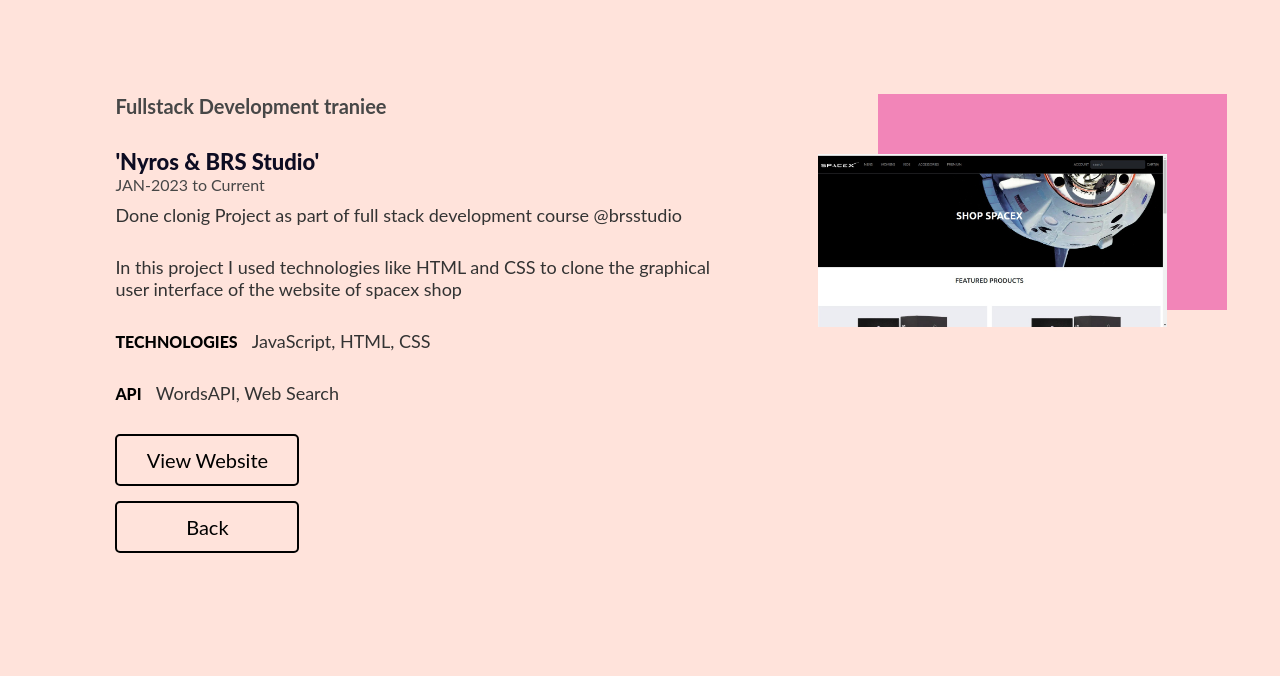
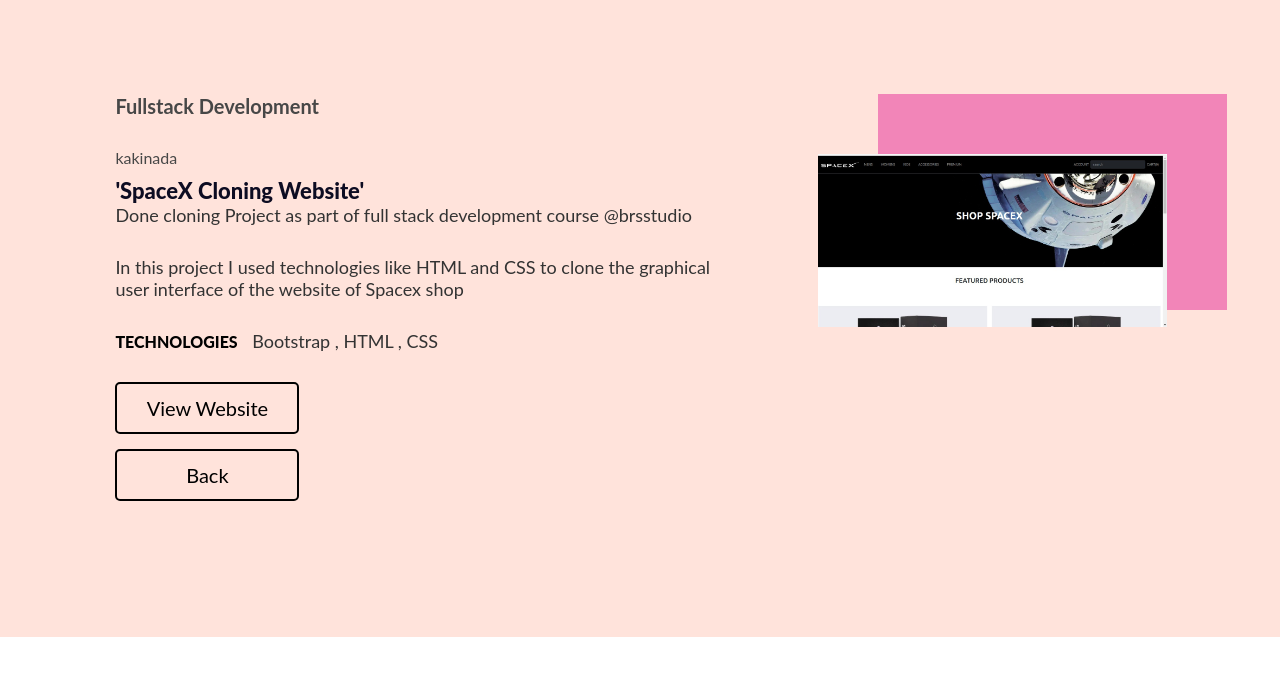
Before and after one commit to Shyam-brs/shyam-portfolio, a plain HTML site: page casestudy2.html in a window 1280 px wide. Shown: the part 188-864 px from the top of the page. After the commit the page ends 825 px from the top, so only its background shows below. Drawn offline with Linux system fonts and the light colour scheme.

Commit message:
Update casestudy2.html

```diff
--- a/casestudy2.html
+++ b/casestudy2.html
@@ -19,13 +19,12 @@
             </div>
             <div class="column_8">
                 <div class="latst_wrks_cntnt">
-                    <h5>Fullstack Development traniee</h5>
-                    <h4>'Nyros & BRS Studio'</h4>
-                    <h6>JAN-2023 to Current</h6>
-                    <p>Done clonig Project as part of full stack development course @brsstudio</p>
-                    <p>In this project I used technologies like HTML and CSS to clone the graphical user interface of the website of spacex shop</p>
-                    <p><span>Technologies</span> JavaScript, HTML, CSS</p>
-                    <p><span>API</span> WordsAPI, Web Search</p>
+                    <h5>Fullstack Development</h5>
+						<h6>kakinada</h6>
+						<h4>'SpaceX Cloning Website'</h4>
+						<p>Done cloning Project as part of full stack development course @brsstudio</p>
+                    <p>In this project I used technologies like HTML and CSS to clone the graphical user interface of the website of Spacex shop</p>
+						<p><span>Technologies</span> Bootstrap , HTML , CSS</p>
                     <a href="https://shyamsundharkunduru-brs.github.io/goal-7/" target="_blank" class="view_web_btn">View Website</a>
                     <a href="index.html" class="view_web_btn" style="text-align: center;">Back</a>
                 </div>
```
